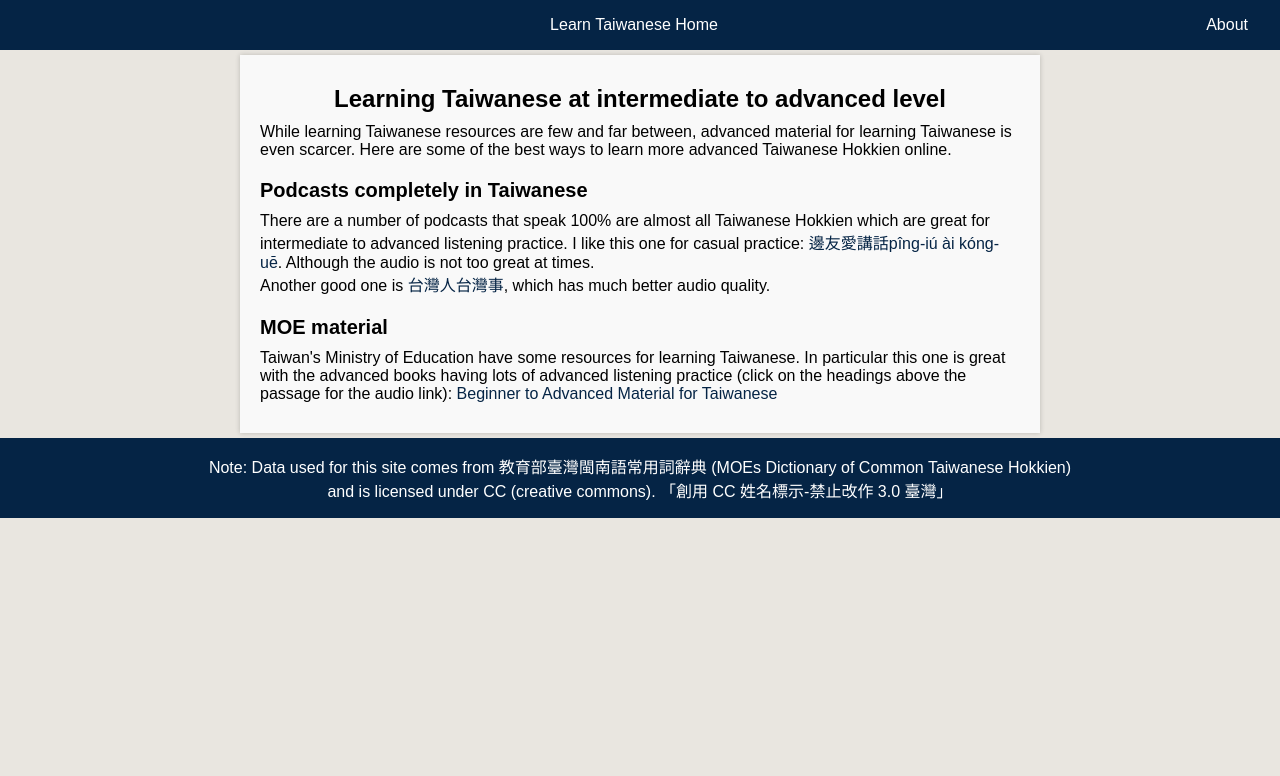
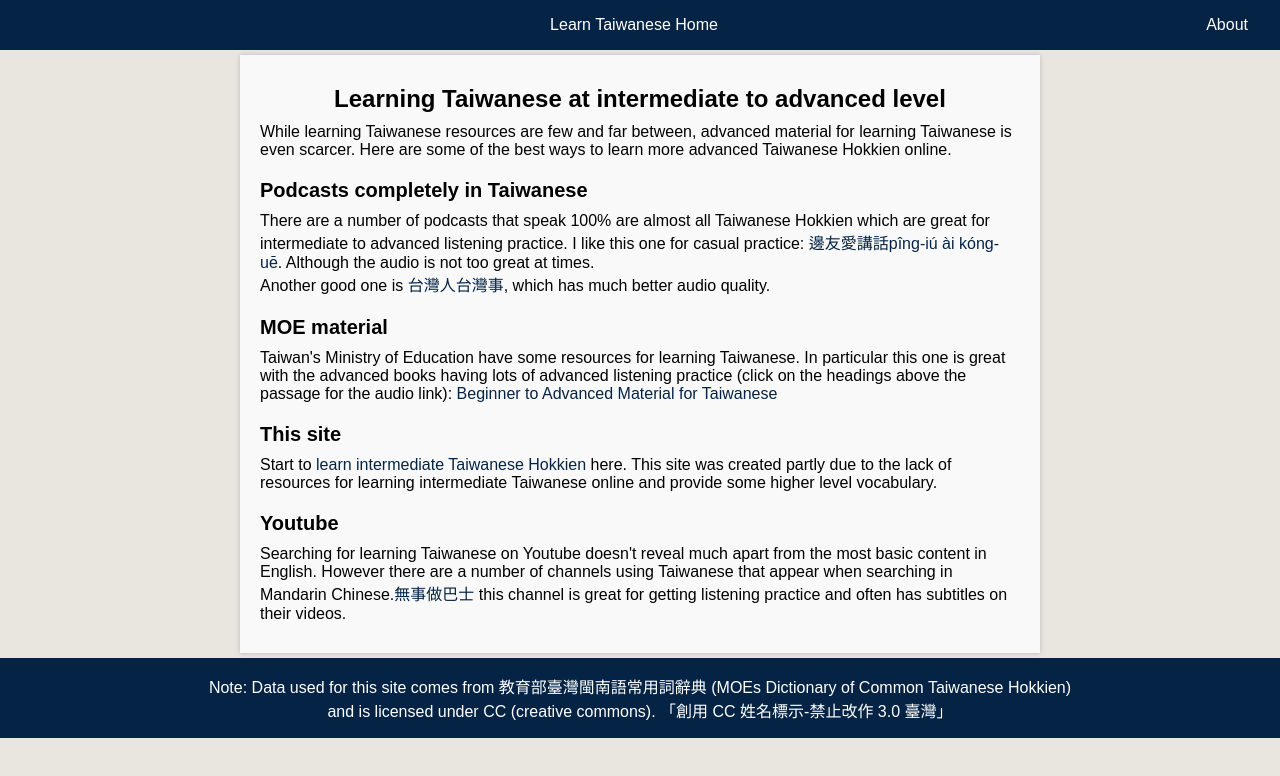
Before and after one commit to jielongjp/study-taigi, a Next.js app: page /blog/intermediate-taiwanese in a window 1280 px wide. Shown: the top 776 px of the page. Built offline with nearby package versions, Linux system fonts and the light colour scheme.

Commit message:
add content

```diff
--- a/src/pages/blog/intermediate-taiwanese/index.tsx
+++ b/src/pages/blog/intermediate-taiwanese/index.tsx
@@ -6,6 +6,7 @@ import BlogTemplate, {
   StSubtitle,
   StHeading,
 } from "../../../components/BlogTemplate";
+import Link from "next/link";
 
 export default function IntermediateTw() {
   return (
@@ -49,6 +50,25 @@ export default function IntermediateTw() {
             Beginner to Advanced Material for Taiwanese
           </a>
         </StParagraph>
+        <StHeading>This site</StHeading>
+        <StParagraph>
+          Start to <Link href="/">learn intermediate Taiwanese Hokkien</Link>{" "}
+          here. This site was created partly due to the lack of resources for
+          learning intermediate Taiwanese online and provide some higher level
+          vocabulary.
+        </StParagraph>
+        <StHeading>Youtube</StHeading>
+        <StParagraph>
+          Searching for learning Taiwanese on Youtube doesn&apos;t reveal much
+          apart from the most basic content in English. However there are a
+          number of channels using Taiwanese that appear when searching in
+          Mandarin Chinese.
+          <a href="https://www.youtube.com/channel/UCZnjTNz5olPNhqMRVEdP4kA">
+            無事做巴士
+          </a>{" "}
+          this channel is great for getting listening practice and often has
+          subtitles on their videos.
+        </StParagraph>
       </BlogTemplate>
     </>
   );
```
